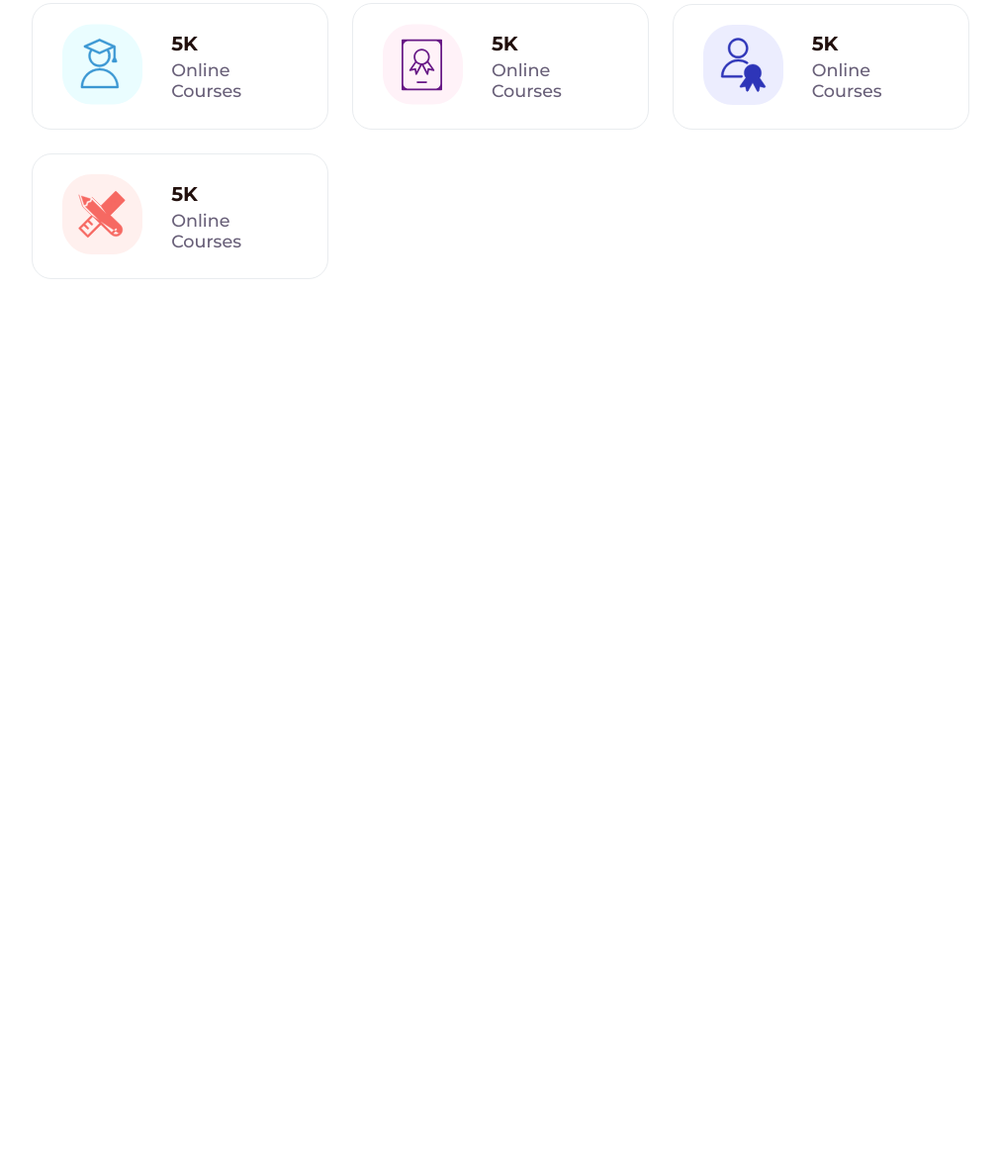
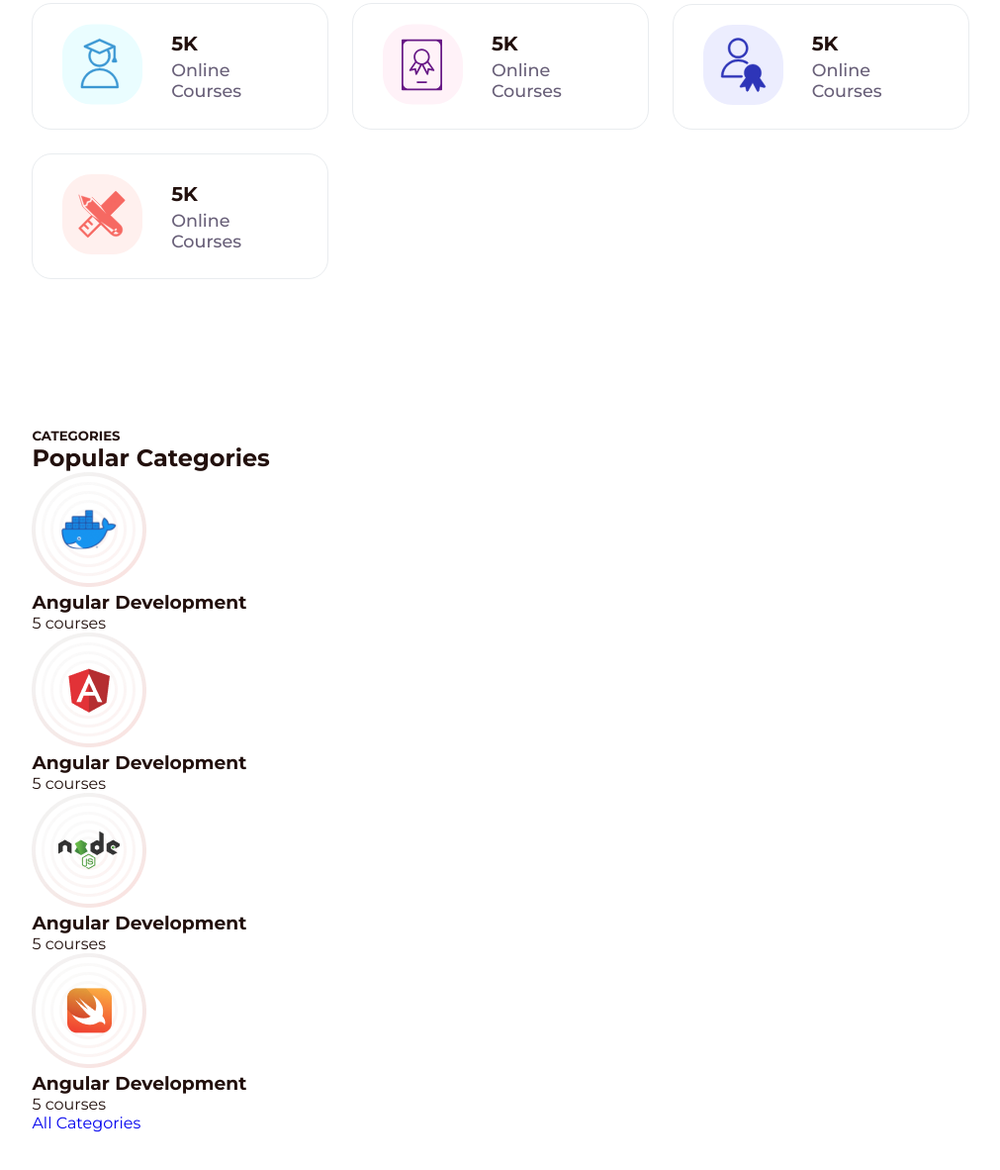
Before and after one commit to ArtPlatosha/Dream, a plain HTML site: page index.html in a window 1280 px wide. Shown: the part 867-2049 px from the top of the page at 99% size, without its empty margins (134-1145 px from the left). Before the commit the page ends 1219 px from the top, so only its background shows below. Drawn offline with nearby package versions, Linux system fonts and the light colour scheme.

Commit message:
commit: 6th commit
adding categories-section (HTML)

```diff
--- a/index.html
+++ b/index.html
@@ -116,6 +116,47 @@
 
 	</section>
 
+	<section class="categories" id="categories">
+
+		<div class="center-text">
+			<h5>CATEGORIES</h5>
+			<h2>Popular Categories</h2>
+		</div>
+
+		<div class="categories-content">
+
+			<div class="box">
+				<img src="img/cate1.png" alt="">
+				<h3>Angular Development</h3>
+				<p>5 courses</p>
+			</div>
+
+			<div class="box">
+				<img src="img/cate2.png" alt="">
+				<h3>Angular Development</h3>
+				<p>5 courses</p>
+			</div>
+
+			<div class="box">
+				<img src="img/cate3.png" alt="">
+				<h3>Angular Development</h3>
+				<p>5 courses</p>
+			</div>
+
+			<div class="box">
+				<img src="img/cate4.png" alt="">
+				<h3>Angular Development</h3>
+				<p>5 courses</p>
+			</div>
+
+		</div>
+
+		<div class="main-btn">
+			<a href="#" class="btn">All Categories</a>
+		</div>
+
+	</section>
+
 	<script src="js/script.js"></script>
 
 </body>
```
